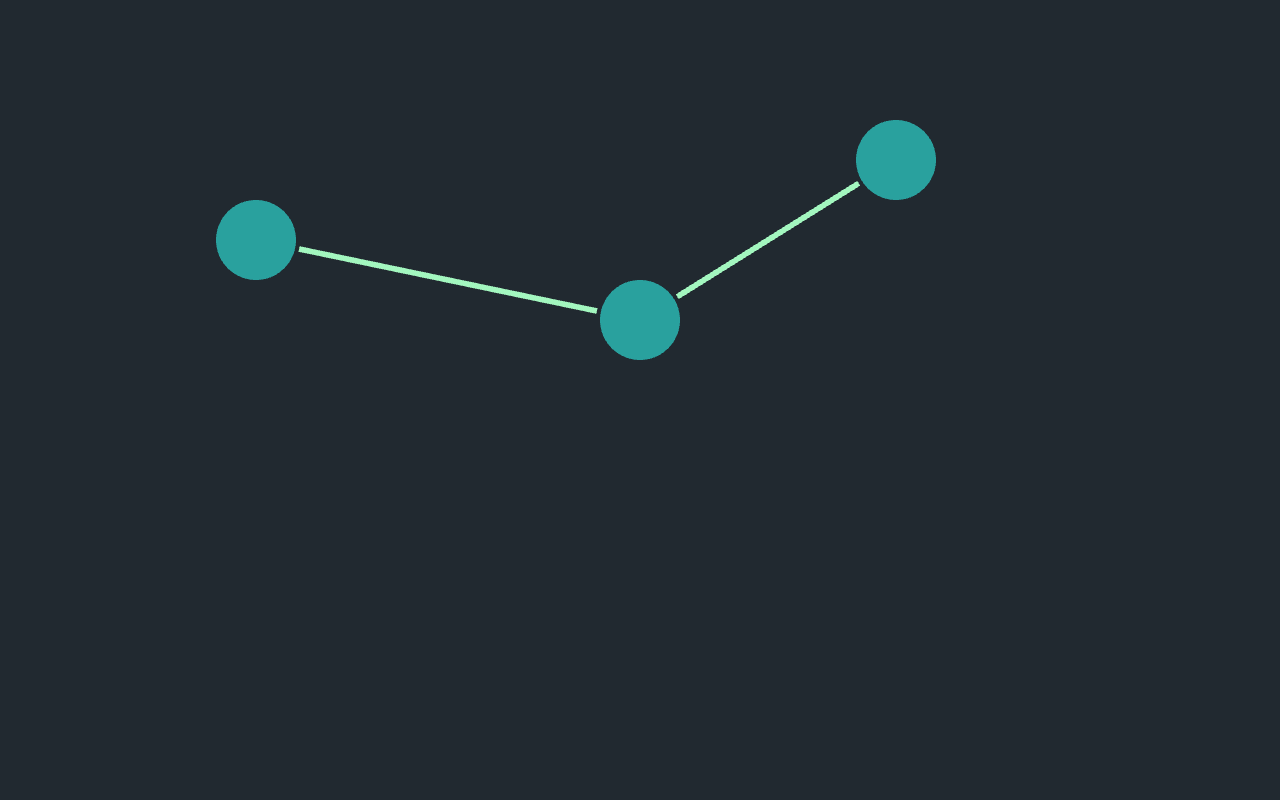
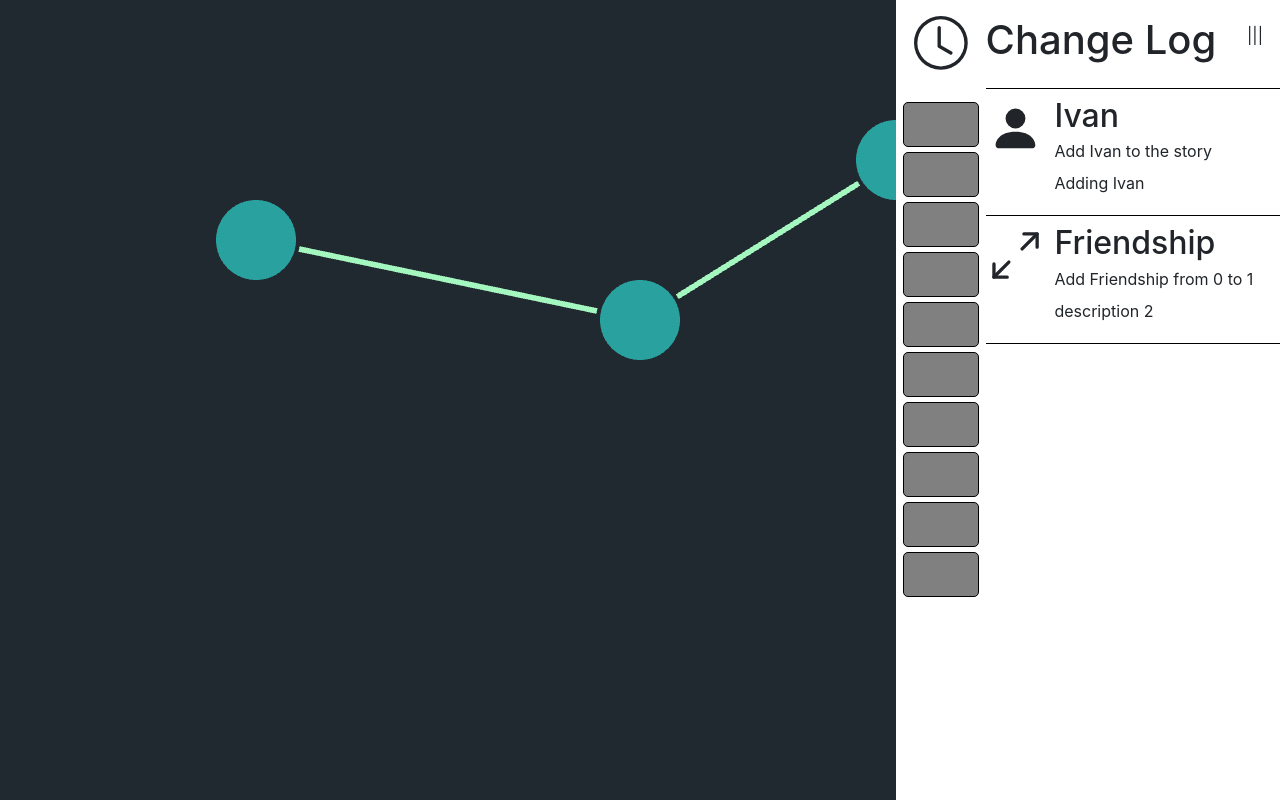
Before and after one commit to storygraph/graph-plotter, a React (Create React App) app: page / in a window 1280 px wide. Built offline with nearby package versions, Linux system fonts and the light colour scheme.

Commit message:
Add Timeline Component

```diff
--- a/src/App.js
+++ b/src/App.js
@@ -1,6 +1,6 @@
 import React from 'react';
+import 'bootstrap/dist/css/bootstrap.min.css';
 import GraphEditorPage from './page/GraphEditorPage';
-import 'bootstrap/dist/css/bootstrap.min.css';
 import './App.css';
 
 function App() {
--- /dev/null
+++ b/src/page/Changelog.css
@@ -0,0 +1,38 @@
+.changelog-header
+{
+    display: flex;
+    padding: 1em 0;
+    border-bottom: 1px solid #000;
+}
+.changelog-header > .btn
+{
+    display: block;
+    width: 50px;
+    margin-left: auto;
+}
+.changelog-item
+{
+    display: flex;
+    padding: .5em 0;
+    border-bottom: 1px solid black;
+    text-align: left;
+    line-height: 1em;
+}
+.changelog-thumb
+{
+    width: 20%;
+}
+.changelog-thumb > svg
+{
+    display: block;
+    width: 90%;
+    margin: 5px auto;
+}
+.changelog-desc-wrapp
+{
+    padding-left: 10px;
+}
+.changelog-subject
+{
+    font-size: 2em;
+}
--- /dev/null
+++ b/src/page/Changelog.js
@@ -0,0 +1,95 @@
+import React from 'react';
+import './Changelog.css';
+
+class Changelog extends React.Component {
+    constructor(props) {
+        super(props);
+    }
+
+    // returns array of events
+    getChangelog(id)
+    {
+        return [
+            {
+                "subject": {
+                    "type": "vertex",
+                    "idx": 1, // idx
+                    "name": "Ivan"
+                },
+                "action": "Add",
+                "description": "Adding Ivan",
+            },
+            {
+                "subject": {
+                    "type": "edge",
+                    "edge": [0, 1], // from, to
+                    "name": "Friendship"
+                },
+                "action": "Add",
+                "description": "description 2",
+            }
+        ];
+    }
+
+    getWeenieThumbnail()
+    {
+        return (
+            <svg class="bi bi-person-fill" width="2em" viewBox="0 0 16 16" fill="currentColor" xmlns="http://www.w3.org/2000/svg">
+                <path fill-rule="evenodd" d="M3 14s-1 0-1-1 1-4 6-4 6 3 6 4-1 1-1 1H3zm5-6a3 3 0 100-6 3 3 0 000 6z" clip-rule="evenodd"/>
+            </svg>
+        );
+    }
+    getRelationThumbnail()
+    {
+        return (
+            <svg class="bi bi-arrows-angle-expand" width="2em" viewBox="0 0 16 16" fill="currentColor" xmlns="http://www.w3.org/2000/svg">
+                <path fill-rule="evenodd" d="M1.5 10.036a.5.5 0 01.5.5v3.5h3.5a.5.5 0 010 1h-4a.5.5 0 01-.5-.5v-4a.5.5 0 01.5-.5z" clip-rule="evenodd"/>
+                <path fill-rule="evenodd" d="M6.354 9.646a.5.5 0 010 .708l-4.5 4.5a.5.5 0 01-.708-.708l4.5-4.5a.5.5 0 01.708 0zm8.5-8.5a.5.5 0 010 .708l-4.5 4.5a.5.5 0 01-.708-.708l4.5-4.5a.5.5 0 01.708 0z" clip-rule="evenodd"/>
+                <path fill-rule="evenodd" d="M10.036 1.5a.5.5 0 01.5-.5h4a.5.5 0 01.5.5v4a.5.5 0 11-1 0V2h-3.5a.5.5 0 01-.5-.5z" clip-rule="evenodd"/>
+            </svg>
+        );
+    }
+
+    changelogToDOM(obj)
+    {
+        switch (obj.subject.type) {
+            case "vertex":
+                return (
+                    <div class="changelog-item">
+                        <figure class="changelog-thumb">{ this.getWeenieThumbnail() }</figure>
+                        <div class="changelog-desc-wrapp">
+                            <h2 class="changelog-subject">{ obj.subject.name } </h2>
+                            <p class="changelog-action" >{ obj.action } { obj.subject.name } to the story</p>
+                            <p class="changelog-desc" >{ obj.description} </p>
+                        </div>
+                    </div>
+                );
+            case "edge":
+                return (
+                    <div class="changelog-item">
+                        <figure class="changelog-thumb">{ this.getRelationThumbnail() }</figure>
+                        <div class="changelog-desc-wrapp">
+                            <h2 class="changelog-subject">{ obj.subject.name } </h2>
+                            <p class="changelog-action" >{ obj.action } { obj.subject.name } from {obj.subject.edge[0]} to { obj.subject.edge[1] }</p>
+                            <p class="changelog-desc" >{ obj.description}</p>
+                        </div>
+
+                    </div>
+                );
+            default:
+                return(<p>What is this type</p>);
+        }
+    }
+
+    render() {
+        const changelog = this.getChangelog(0);
+        return (
+            <div class="changelog">
+                <header  class="changelog-header"><h1>Change Log</h1> <a class="btn" href="#">|||</a></header>
+                { changelog.map( ch => this.changelogToDOM(ch)) }
+            </div>
+        );
+    }
+}
+
+export default Changelog;
--- a/src/page/GraphEditorPage.css
+++ b/src/page/GraphEditorPage.css
@@ -0,0 +1,22 @@
+.cockpit
+{
+    position: relative;
+    margin: 0;
+    padding: 0;
+}
+.cockpit-fullscreen
+{
+    position: fixed;
+    z-index: 0;
+    width: 100vw;
+    height: 100vh;
+    overflow: hidden;
+}
+.cockpit-ui
+{
+    width: 100vw;
+    height: 100vh;
+    position: relative;
+    z-index: 1;
+    overflow: hidden;
+}
--- a/src/page/GraphEditorPage.js
+++ b/src/page/GraphEditorPage.js
@@ -1,6 +1,12 @@
 import React from 'react';
 import './GraphEditorPage.css';
 import Graph from '../graph/Graph';
+import Timeline from './Timeline';
+
+// bootstrap
+import Container from 'react-bootstrap/Container'
+import Row from 'react-bootstrap/Row'
+import Col from 'react-bootstrap/Col'
 
 class GraphEditorPage extends React.Component {
     constructor(props) {
@@ -19,8 +25,11 @@ class GraphEditorPage extends React.Component {
 
     render() {
         return (
-            <div className="">
-                <Graph id="graph-canvas" vertices={this.vertices} edges={this.edges} />
+            // .cockpit-fullscreen contains only one Component
+            // every other component should be placed in .cockpit and given a position: {relative | fixed | absolute | sticky}
+            <div class="cockpit">
+                <div class="cockpit-fullscreen"> <Graph id="graph-canvas" vertices={this.vertices} edges={this.edges} /> </div>
+                <Timeline/>
             </div>
         );
     }
--- /dev/null
+++ b/src/page/Timeline.css
@@ -0,0 +1,50 @@
+.timeline
+{
+    position: fixed;
+    height: 100vh;
+    width: 30vw;
+    right: 0;
+    display: flex;
+    background-color: #fff;
+}
+.timeline-events
+{
+    width: 7vw;
+    height: 100%;
+}
+.timeline-history
+{
+    width: 23vw;
+    height: 100%;
+    text-align: center;
+}
+
+.timeline-clock
+{
+    box-sizing: border-box;
+    display: block;
+    width: 60%;
+    margin: 1em auto 2em auto;
+}
+.timeline-event
+{
+    box-sizing: border-box;
+    width: 85%;
+    height: 45px;
+    margin: 5px auto;
+    border-radius: 5px;
+    background-color: grey;
+    border: 1px solid #000;
+
+    cursor: pointer;
+    transition: all ease-in .1s;
+}
+.timeline-event:hover,
+.timeline-event:active
+{
+    width: 95%;
+    height: 45px;
+    margin: 10px auto;
+}
+
+/* todo add styles for smaller devices */
--- /dev/null
+++ b/src/page/Timeline.js
@@ -0,0 +1,37 @@
+import React from 'react';
+import './Timeline.css';
+import Changelog from './Changelog'
+
+class Timeline extends React.Component {
+    constructor(props) {
+        super(props);
+
+        this.msg = "Hello timeline"
+    }
+
+    // returns array of events
+    getEvents()
+    {
+        return [{"id": 0},{"id": 1},{"id": 2},{"id": 3},{"id": 4},{"id": 5},{"id": 6},{"id": 7},{"id": 8},{"id": 9}];
+    }
+
+    render() {
+        const events = this.getEvents();
+        return (
+            <div class="timeline">
+                <div class="timeline-events">
+                    <svg class="timeline-clock bi bi-clock" width="2em" viewBox="0 0 16 16" fill="currentColor" xmlns="http://www.w3.org/2000/svg">
+                        <path fill-rule="evenodd" d="M8 15A7 7 0 108 1a7 7 0 000 14zm8-7A8 8 0 110 8a8 8 0 0116 0z" clip-rule="evenodd"/>
+                        <path fill-rule="evenodd" d="M7.5 3a.5.5 0 01.5.5v5.21l3.248 1.856a.5.5 0 01-.496.868l-3.5-2A.5.5 0 017 9V3.5a.5.5 0 01.5-.5z" clip-rule="evenodd"/>
+                    </svg>
+                    {events.map( (el) => {return <div class="timeline-event"></div> })}
+                </div>
+                <div class="timeline-history">
+                    <Changelog />
+                </div>
+            </div>
+        );
+    }
+}
+
+export default Timeline;
```
Also changed, not shown: changelog-example.json (added, +31 -0 lines), hehe.json (deleted, +0 -22 lines).
